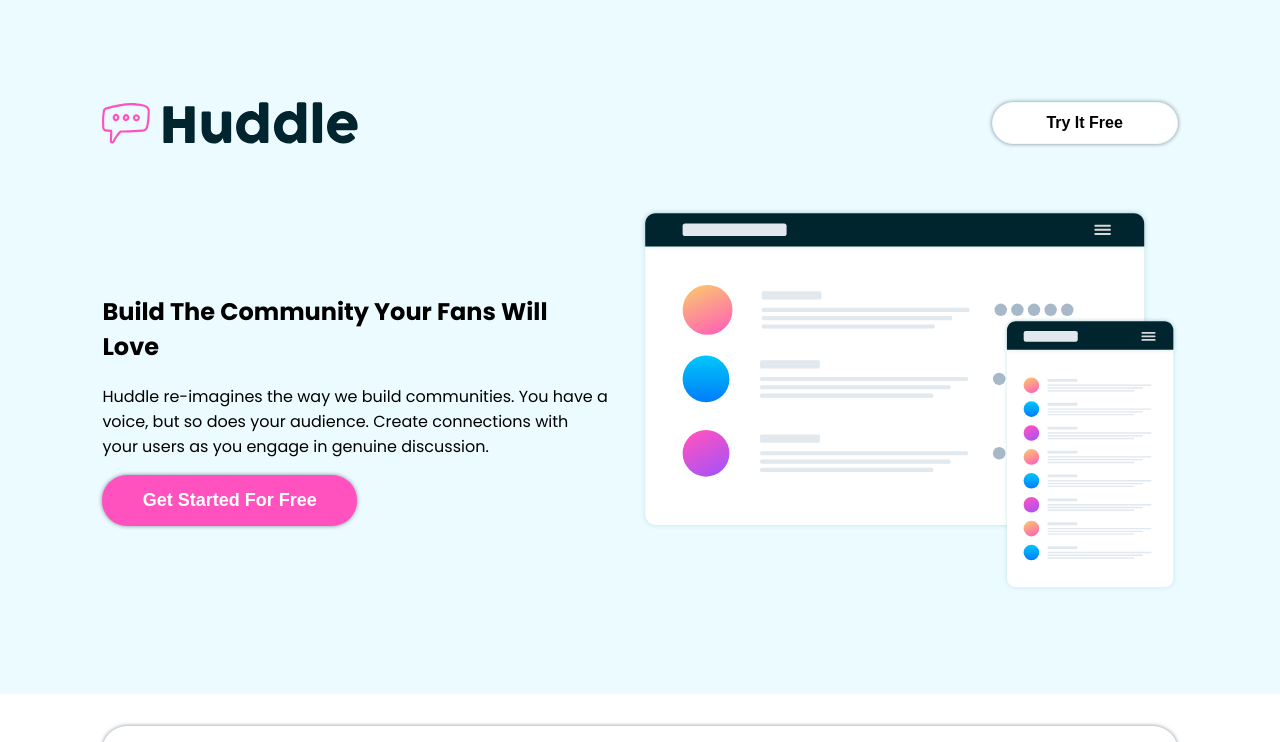
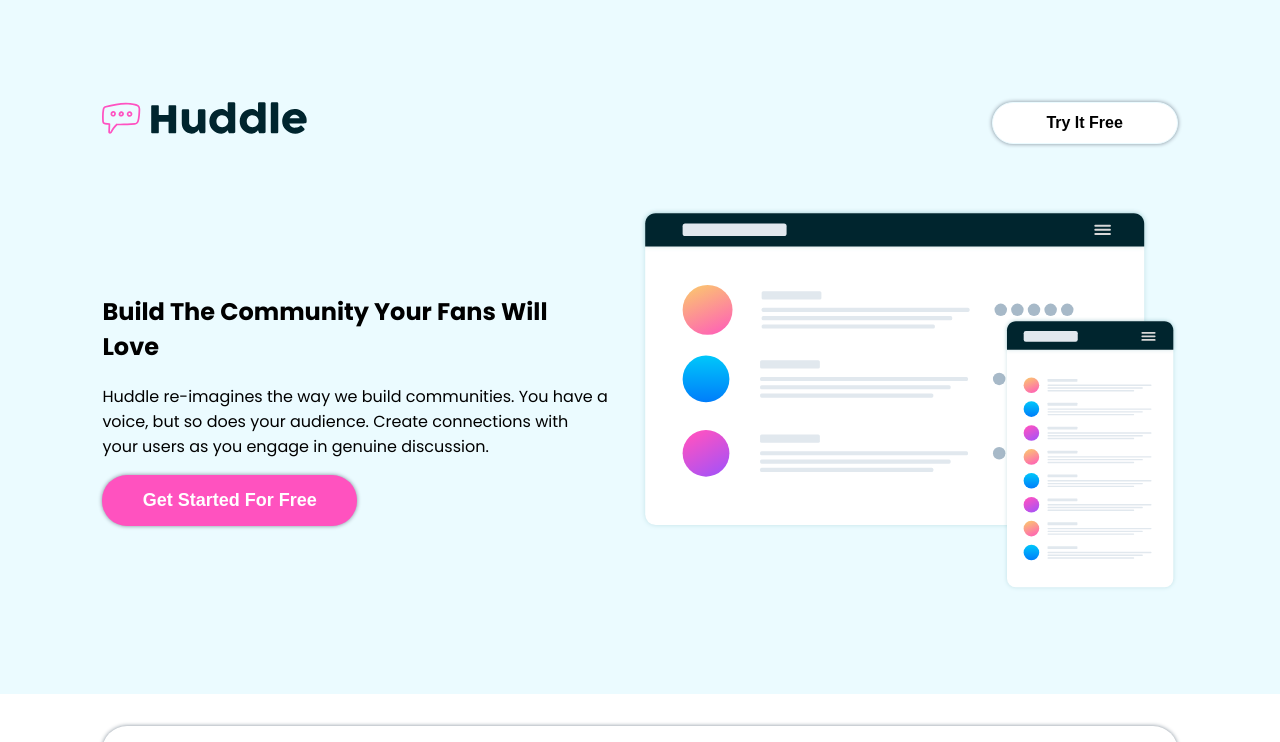
Before and after one commit to ehimze007/huddle-landing-page, a plain HTML site: page index.html in a window 1280 px wide. Shown: the top 742 px of the page. Drawn offline with nearby package versions, Linux system fonts and the light colour scheme.

Commit message:
header image correction

```diff
--- a/styles.css
+++ b/styles.css
@@ -22,8 +22,8 @@ nav {
 }
 
 .huddle-header {
-  width: 20vw;
-  height: auto;
+  width: 16vw;
+  height: 4vh;
 }
 
 .nav-button {
```
